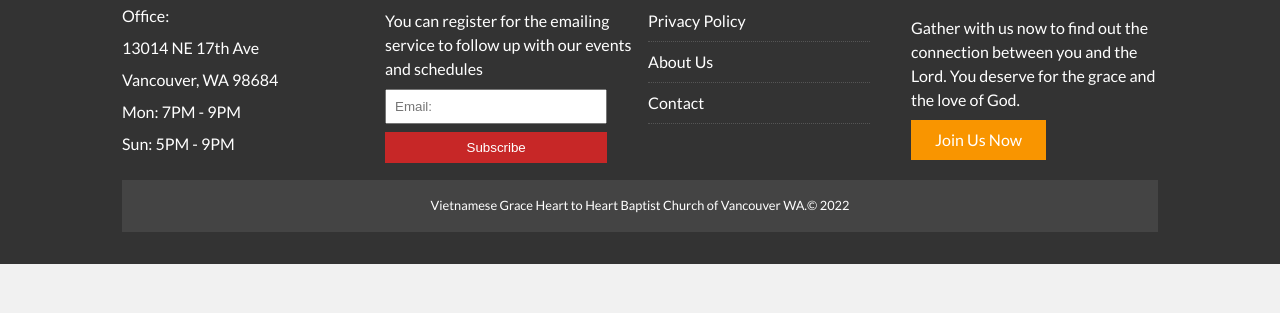
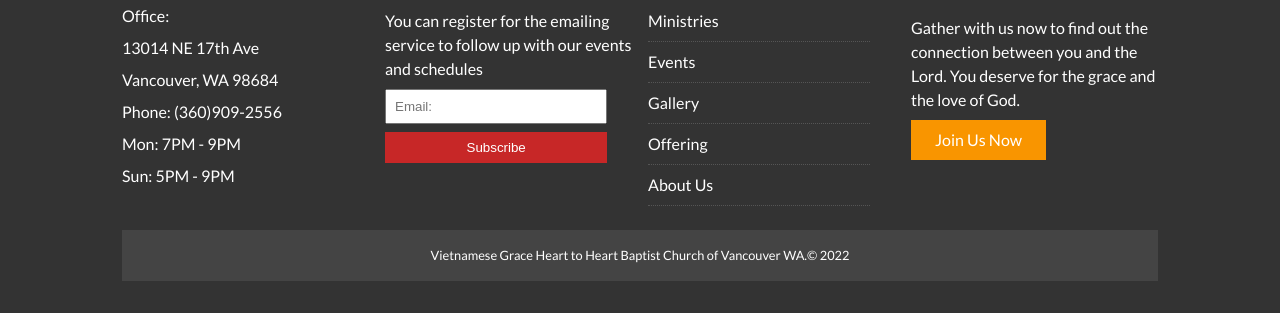
Before and after one commit to vhhbc/vhhbc, a plain HTML site: page event.html in a window 1280 px wide. Shown: the part 1706-2019 px from the top of the page. Before the commit the page ends 1970 px from the top, so only its background shows below. Drawn offline with Linux system fonts and the light colour scheme.

Commit message:
update footer event

```diff
--- a/event.html
+++ b/event.html
@@ -73,13 +73,14 @@
     </div>
   </section>
 
-  <footer id = 'main-footer' class = 'py-2'>
+  <footer id='main-footer' class='py-2'>
       <div class="container footer-container">
           <div>
               <img src="img/logo_light.png" alt="logo">
               <p>Office:</p>
               <p>13014 NE 17th Ave</p>
               <p>Vancouver, WA 98684</p>
+              <p>Phone: (360)909-2556</p>
               <p>Mon: 7PM - 9PM</p>
               <p>Sun: 5PM - 9PM</p>
           </div>
@@ -88,15 +89,17 @@
               <p>You can register for the emailing service to follow up with our events and schedules</p>
               <form>
                   <input type="email" placeholder="Email:" required>
-          <input type="submit" value="Subscribe" class = 'btn btn-primary'>
+                  <input type="submit" value="Subscribe" class='btn btn-primary'>
               </form>
           </div>
           <div>
               <h3>Site Links</h3>
-        <ul class = 'list'>
-          <li><a href="#">Privacy Policy</a></li>
-          <li><a href="#">About Us</a></li>
-          <li><a href="#">Contact</a></li>
+              <ul class='list'>
+                  <li><a href="ministry.html">Ministries</a></li>
+                  <li><a href="event.html">Events</a></li>
+                  <li><a href="gallery.html">Gallery</a></li>
+                  <li><a href="offering.html">Offering</a></li>
+                  <li><a href="about.html">About Us</a></li>
               </ul>
           </div>
           <div>
```
Lines whose indentation alone changed are shown as unchanged.
